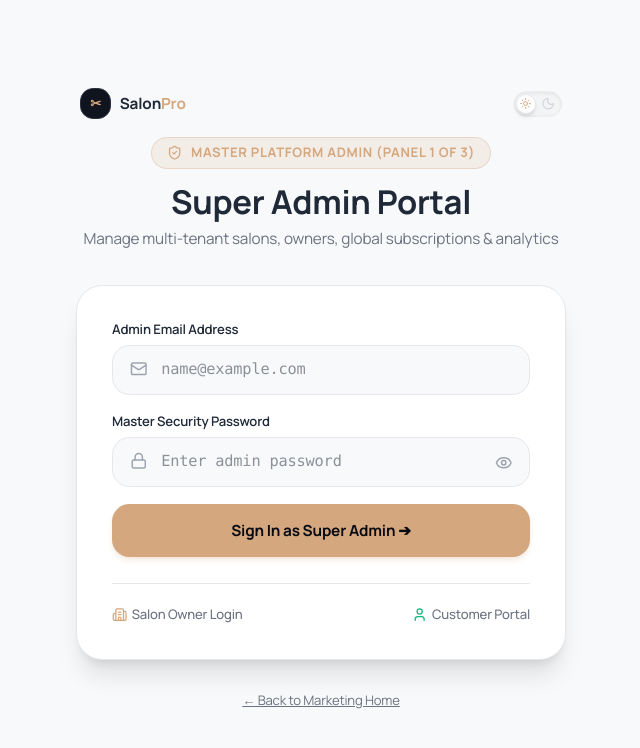
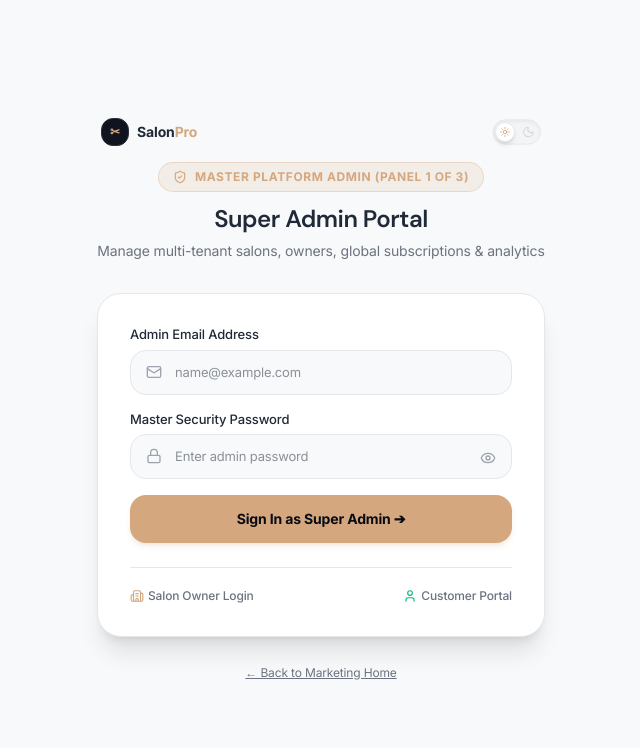
Before and after one commit to AvsarSuvagiyaCelvion/salonpro-core, a Next.js app: page /admin/login in a window 1280 px wide. Shown: the top 748 px of the page, without its empty margins (319-959 px from the left). Built offline with nearby package versions, Linux system fonts and the light colour scheme; no server answers.

Commit message:
feat(typography): standardize global typography system with Inter and DM Sans

```diff
--- a/src/app/globals.css
+++ b/src/app/globals.css
@@ -4,9 +4,32 @@
 
 :root {
   /* Site-wide Typography Tokens */
-  --font-heading: var(--font-heading, "Playfair Display", Georgia, "Times New Roman", serif);
-  --font-body: var(--font-body, "Manrope", system-ui, -apple-system, "Segoe UI", sans-serif);
+  --font-heading: var(--font-heading, "DM Sans", system-ui, -apple-system, sans-serif);
+  --font-body: var(--font-body, "Inter", system-ui, -apple-system, sans-serif);
+  --font-serif: var(--font-serif, "Playfair Display", Georgia, "Times New Roman", serif);
   --font-gujarati: var(--font-gujarati, "Noto Sans Gujarati", var(--font-body));
+
+  /* Standard Typography System Scale */
+  --font-size-page-title: 24px;
+  --font-weight-page-title: 600;
+  --font-size-section-title: 18px;
+  --font-weight-section-title: 600;
+  --font-size-card-title: 15px;
+  --font-weight-card-title: 600;
+  --font-size-body: 14px;
+  --font-weight-body: 400;
+  --font-size-table: 13px;
+  --font-weight-table: 400;
+  --font-size-sidebar: 13px;
+  --font-weight-sidebar: 500;
+  --font-size-label: 13px;
+  --font-weight-label: 500;
+  --font-size-button: 13px;
+  --font-weight-button: 600;
+  --font-size-helper: 12px;
+  --font-weight-helper: 400;
+  --font-size-kpi: 26px;
+  --font-weight-kpi: 700;
 
   /* Exact Light Mode Color Palette */
   --brand-primary: #D4A77F;
@@ -57,7 +80,7 @@
   --font-sans: var(--font-body);
   --font-body: var(--font-body);
   --font-heading: var(--font-heading);
-  --font-serif: var(--font-heading);
+  --font-serif: var(--font-serif);
   --font-gujarati: var(--font-gujarati);
 
   --color-ink: var(--ink);
@@ -77,39 +100,24 @@
   --color-elevated-light: #F3F4F6;
 }
 
-/* High-Legibility Responsive Typography Scale */
+/* ==========================================================================
+   CENTRALIZED TYPOGRAPHY SYSTEM
+   Primary Body & Interface: Inter
+   Headings & Sections: DM Sans
+   ========================================================================== */
+
 html {
-  font-size: 16.5px;
+  font-size: 16px;
   -webkit-font-smoothing: antialiased;
   -moz-osx-font-smoothing: grayscale;
   text-rendering: optimizeLegibility;
 }
 
-/* Tablet (iPad, Surface, counter tablets) */
-@media (min-width: 640px) {
-  html {
-    font-size: 17px;
-  }
-}
-
-/* Desktop (Monitors, POS terminals, Laptops) */
-@media (min-width: 1024px) {
-  html {
-    font-size: 17.5px;
-  }
-}
-
-/* Ultra-wide / Large Displays */
-@media (min-width: 1536px) {
-  html {
-    font-size: 18px;
-  }
-}
-
 body {
   font-family: var(--font-body);
-  font-size: 0.95rem;
-  line-height: 1.55;
+  font-size: 14px;
+  font-weight: 400;
+  line-height: 1.5;
   letter-spacing: -0.011em;
   -webkit-tap-highlight-color: transparent;
   scroll-behavior: smooth;
@@ -121,78 +129,239 @@ body {
   transition: background-color 0.25s ease, color 0.25s ease;
 }
 
-/* Elevate small micro-copy classes site-wide so no text is ever strained or illegible */
-.text-\[9px\] {
-  font-size: 0.725rem !important;
-  line-height: 1.3 !important;
+/* 1. Page Title (24px / 600 - DM Sans) */
+h1,
+.page-title,
+[data-typography="page-title"] {
+  font-family: var(--font-heading);
+  font-size: 24px !important;
+  font-weight: 600 !important;
+  line-height: 1.25 !important;
+  letter-spacing: -0.02em;
+}
+@media (max-width: 640px) {
+  h1:not(.landing-h1),
+  .page-title,
+  [data-typography="page-title"] {
+    font-size: 20px !important;
+  }
 }
 
-.text-\[10px\] {
-  font-size: 0.775rem !important;
-  line-height: 1.35 !important;
+/* Landing Page Hero H1 Exception */
+.landing-h1 {
+  font-family: var(--font-heading) !important;
+  font-weight: 600 !important;
+  line-height: 1.15 !important;
+  letter-spacing: -0.015em;
+  font-size: clamp(1.75rem, 4.2vw, 3.25rem) !important;
 }
 
-.text-\[11px\] {
-  font-size: 0.825rem !important;
-  line-height: 1.4 !important;
+/* 2. Section Title (18px / 600 - DM Sans) */
+h2,
+.section-title,
+[data-typography="section-title"] {
+  font-family: var(--font-heading);
+  font-size: 18px !important;
+  font-weight: 600 !important;
+  line-height: 1.35 !important;
+  letter-spacing: -0.015em;
+}
+@media (max-width: 640px) {
+  h2:not(.landing-h2),
+  .section-title,
+  [data-typography="section-title"] {
+    font-size: 16px !important;
+  }
 }
 
-/* Ensure mobile form fields never zoom in and remain large & clear */
+/* Landing H2 Exception */
+.landing-h2 {
+  font-family: var(--font-heading) !important;
+  font-weight: 600 !important;
+  line-height: 1.15 !important;
+  font-size: clamp(1.75rem, 4vw, 2.5rem) !important;
+}
+
+/* 3. Card Title (15px / 600 - DM Sans) */
+h3,
+.card-title,
+[data-typography="card-title"] {
+  font-family: var(--font-heading);
+  font-size: 15px !important;
+  font-weight: 600 !important;
+  line-height: 1.4 !important;
+  letter-spacing: -0.01em;
+}
+
+/* Sub-headings h4, h5, h6 (14px / 600 - DM Sans) */
+h4, h5, h6 {
+  font-family: var(--font-heading);
+  font-size: 14px !important;
+  font-weight: 600 !important;
+  line-height: 1.4 !important;
+  letter-spacing: -0.01em;
+}
+
+/* 4. Body Text (14px / 400 - Inter) */
+p,
+.body-text,
+[data-typography="body"] {
+  font-family: var(--font-body);
+  font-size: 14px;
+  font-weight: 400;
+  line-height: 1.5;
+}
+
+/* 5. Table Text (13px / 400 - Inter + Tabular Nums) */
+table td,
+.table-text,
+[data-typography="table"] {
+  font-family: var(--font-body);
+  font-size: 13px !important;
+  font-weight: 400 !important;
+  line-height: 1.45 !important;
+  font-variant-numeric: tabular-nums;
+}
+
+/* Table Headers (12px / 600 - Inter uppercase) */
+table th,
+.table-header {
+  font-family: var(--font-body);
+  font-size: 12px !important;
+  font-weight: 600 !important;
+  line-height: 1.4 !important;
+  letter-spacing: 0.035em;
+  text-transform: uppercase;
+}
+
+/* 6. Sidebar Navigation (13px / 500 - Inter) */
+aside nav a,
+aside nav button,
+.sidebar-nav,
+[data-sidebar-nav="true"] {
+  font-family: var(--font-body);
+  font-size: 13px !important;
+  font-weight: 500 !important;
+  line-height: 1.4;
+}
+
+aside nav a[class*="bg-[#D4A77F]"],
+aside nav a[class*="font-bold"],
+aside nav a.active {
+  font-weight: 600 !important;
+}
+
+/* 7. Form Labels (13px / 500 - Inter) */
+label,
+.form-label,
+[data-typography="label"] {
+  font-family: var(--font-body);
+  font-size: 13px !important;
+  font-weight: 500 !important;
+  line-height: 1.35;
+}
+
+/* Form Inputs */
+input,
+select,
+textarea {
+  font-family: var(--font-body);
+  font-size: 13px;
+  font-weight: 400;
+}
 @media (max-width: 640px) {
   input:not([type="checkbox"]):not([type="radio"]),
   select,
   textarea {
-    font-size: 16px !important;
+    font-size: 16px !important; /* Prevents iOS auto-zoom on mobile forms */
   }
 }
 
-/* Better table cell legibility for counters and POS */
-table th {
-  font-size: 0.825rem !important;
-  letter-spacing: 0.03em;
+/* 8. Buttons (13px / 600 - Inter) */
+button,
+.btn-text {
+  font-family: var(--font-body);
 }
 
-table td {
-  font-size: 0.9rem !important;
+button[class*="rounded-"]:not([class*="text-["]):not([class*="p-0"]):not([class*="p-1"]):not([class*="p-1.5"]),
+.btn-text {
+  font-size: 13px;
+  font-weight: 600;
+}
+
+/* 9. Helper Text (12px / 400 - Inter) */
+small,
+.helper-text,
+.text-muted,
+[data-typography="helper"] {
+  font-family: var(--font-body);
+  font-size: 12px !important;
+  font-weight: 400 !important;
+  line-height: 1.4;
+}
+
+/* 10. KPI Numbers (26px / 700 - Inter Tabular) */
+.kpi-number,
+[data-kpi="true"],
+.kpi-stat,
+.stat-number {
+  font-family: var(--font-body) !important;
+  font-size: 26px !important;
+  font-weight: 700 !important;
+  line-height: 1.2 !important;
+  letter-spacing: -0.02em;
+  font-variant-numeric: tabular-nums;
+}
+@media (max-width: 640px) {
+  .kpi-number,
+  [data-kpi="true"],
+  .kpi-stat,
+  .stat-number {
+    font-size: 22px !important;
+  }
+}
+
+/* Tame unnecessarily large text throughout dashboard KPI cards and stats */
+[class*="rounded-2xl"] > div[class*="font-black"][class*="text-"],
+[class*="rounded-3xl"] > div[class*="font-black"][class*="text-"],
+[class*="rounded-2xl"] > div[class*="font-extrabold"][class*="text-"],
+[class*="rounded-3xl"] > div[class*="font-extrabold"][class*="text-"] {
+  font-family: var(--font-body);
+  font-size: 26px !important;
+  font-weight: 700 !important;
+  line-height: 1.2;
+  letter-spacing: -0.02em;
+  font-variant-numeric: tabular-nums;
+}
+@media (max-width: 640px) {
+  [class*="rounded-2xl"] > div[class*="font-black"][class*="text-"],
+  [class*="rounded-3xl"] > div[class*="font-black"][class*="text-"],
+  [class*="rounded-2xl"] > div[class*="font-extrabold"][class*="text-"],
+  [class*="rounded-3xl"] > div[class*="font-extrabold"][class*="text-"] {
+    font-size: 22px !important;
+  }
+}
+
+/* Tabular figures for numbers, currency, prices, dates & tables */
+.tabular-nums,
+table,
+th,
+td,
+[data-tabular="true"],
+.font-mono,
+[class*="tabular-"] {
+  font-variant-numeric: tabular-nums;
+}
+
+/* Hero Italic Gold Word (Playfair italic 500) */
+.hero-italic-gold {
+  font-family: var(--font-serif);
+  font-style: italic;
+  font-weight: 500;
 }
 
 :lang(gu), [lang="gu"] {
   font-family: var(--font-gujarati);
-}
-
-/* Headings default to Manrope for all general app, dashboard, POS, billing, tables, forms, and modals */
-h1, h2, h3, h4, h5, h6 {
-  font-family: var(--font-body);
-  letter-spacing: -0.01em;
-}
-
-/* Landing H1: Playfair Display, weight 600, line-height 1.14, letter-spacing -0.015em, size clamp(1.75rem, 4.2vw, 3.5rem) */
-.landing-h1 {
-  font-family: var(--font-heading);
-  font-weight: 600;
-  line-height: 1.14;
-  letter-spacing: -0.015em;
-  font-size: clamp(1.75rem, 4.2vw, 3.5rem);
-}
-
-/* Landing H2: Playfair Display, weight 600, line-height 1.15, size clamp(1.75rem, 4vw, 2.75rem) */
-.landing-h2 {
-  font-family: var(--font-heading);
-  font-weight: 600;
-  line-height: 1.15;
-  font-size: clamp(1.75rem, 4vw, 2.75rem);
-}
-
-/* Hero Italic Gold Word (Playfair italic 500) */
-.hero-italic-gold {
-  font-family: var(--font-heading);
-  font-style: italic;
-  font-weight: 500;
-}
-
-/* Tabular figures for numbers, prices, tables, KPIs */
-.tabular-nums, table, th, td, [data-tabular="true"], .font-mono {
-  font-variant-numeric: tabular-nums;
 }
 
 /* Global Keyframe Animations */
--- a/src/app/layout.tsx
+++ b/src/app/layout.tsx
@@ -1,22 +1,29 @@
 import type { Metadata } from 'next';
-import { Manrope, Playfair_Display, Noto_Sans_Gujarati } from 'next/font/google';
+import { Inter, DM_Sans, Playfair_Display, Noto_Sans_Gujarati } from 'next/font/google';
 import { Analytics } from '@vercel/analytics/next';
 import ToastContainer from '@/components/ui/ToastContainer';
 import './globals.css';
 
-const playfair = Playfair_Display({
+const dmSans = DM_Sans({
   variable: '--font-heading',
   subsets: ['latin'],
   display: 'swap',
   weight: ['500', '600', '700'],
-  style: ['normal', 'italic'],
 });
 
-const manrope = Manrope({
+const inter = Inter({
   variable: '--font-body',
   subsets: ['latin'],
   display: 'swap',
   weight: ['400', '500', '600', '700'],
+});
+
+const playfair = Playfair_Display({
+  variable: '--font-serif',
+  subsets: ['latin'],
+  display: 'swap',
+  weight: ['500', '600'],
+  style: ['normal', 'italic'],
 });
 
 const notoGujarati = Noto_Sans_Gujarati({
@@ -45,7 +52,7 @@ export default function RootLayout({
     <html
       lang="en"
       suppressHydrationWarning
-      className={`${playfair.variable} ${manrope.variable} ${notoGujarati.variable} h-full`}
+      className={`${dmSans.variable} ${inter.variable} ${playfair.variable} ${notoGujarati.variable} h-full`}
     >
       <head>
         <script
```
Also changed, not shown: 1 other file (tests, documents, lock files or other folders).
